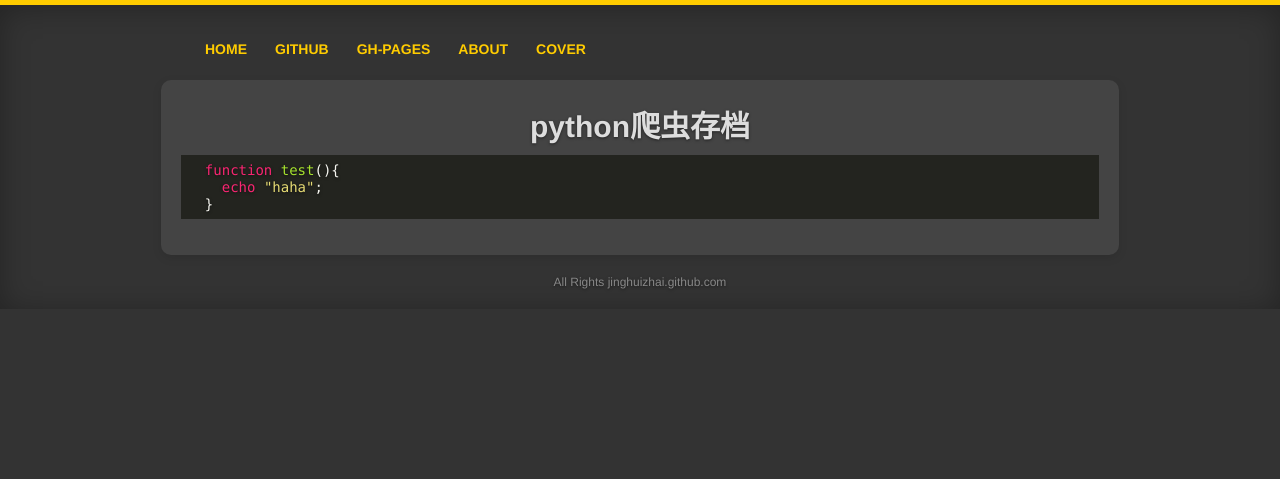
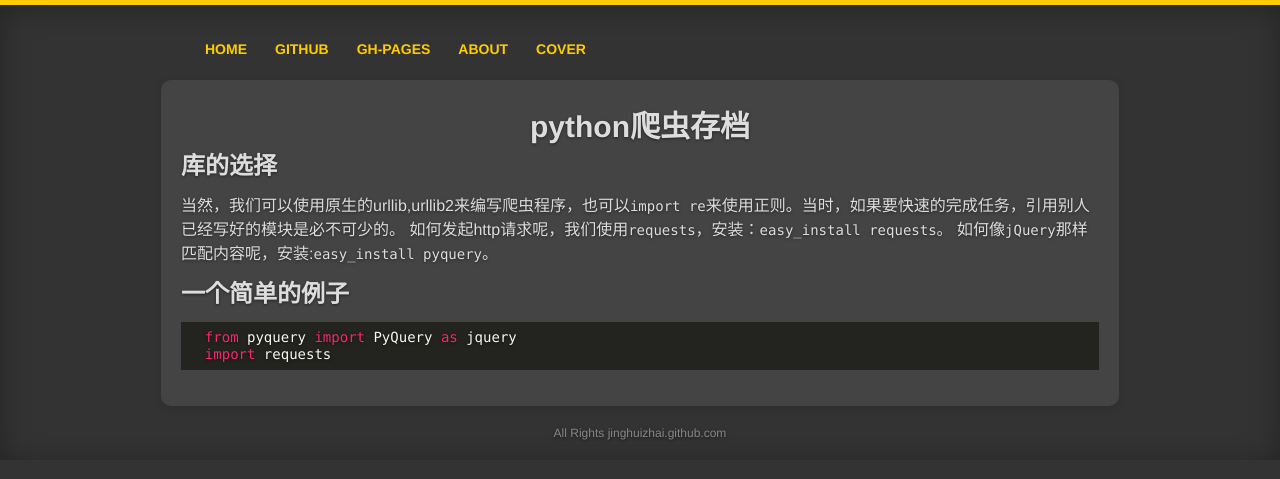
Before and after one commit to jinghuizhai/blog, a Jekyll site: the page built from _posts/2016-03-07-python-spider.md, in a window 1280 px wide. Shown: the top 479 px of the page. Built offline with Jekyll 4.4.1, drawn with Linux system fonts in a browser that asks for light colours.

Commit message:
Update 2016-03-07-python-spider.md

````diff
--- a/_posts/2016-03-07-python-spider.md
+++ b/_posts/2016-03-07-python-spider.md
@@ -3,8 +3,12 @@ layout: default
 title: python爬虫存档
 ---
 # python爬虫存档
+## 库的选择
+  当然，我们可以使用原生的urllib,urllib2来编写爬虫程序，也可以`import re`来使用正则。当时，如果要快速的完成任务，引用别人已经写好的模块是必不可少的。
+  如何发起http请求呢，我们使用`requests`，安装：`easy_install requests`。
+  如何像`jQuery`那样匹配内容呢，安装:`easy_install pyquery`。
+## 一个简单的例子
 ```
-  function test(){
-    echo "haha";
-  }
+  from pyquery import PyQuery as jquery
+  import requests
 ```
````
